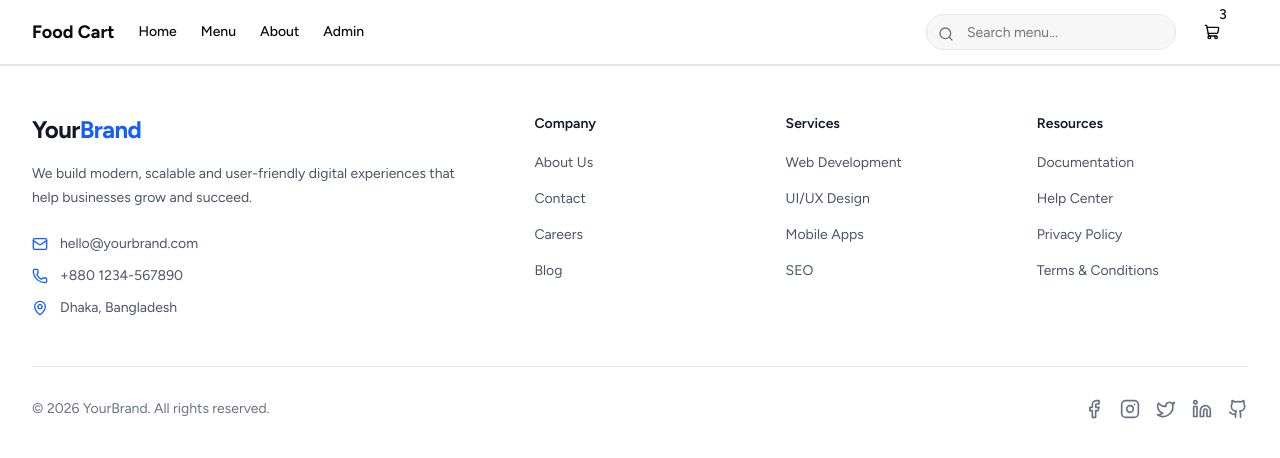
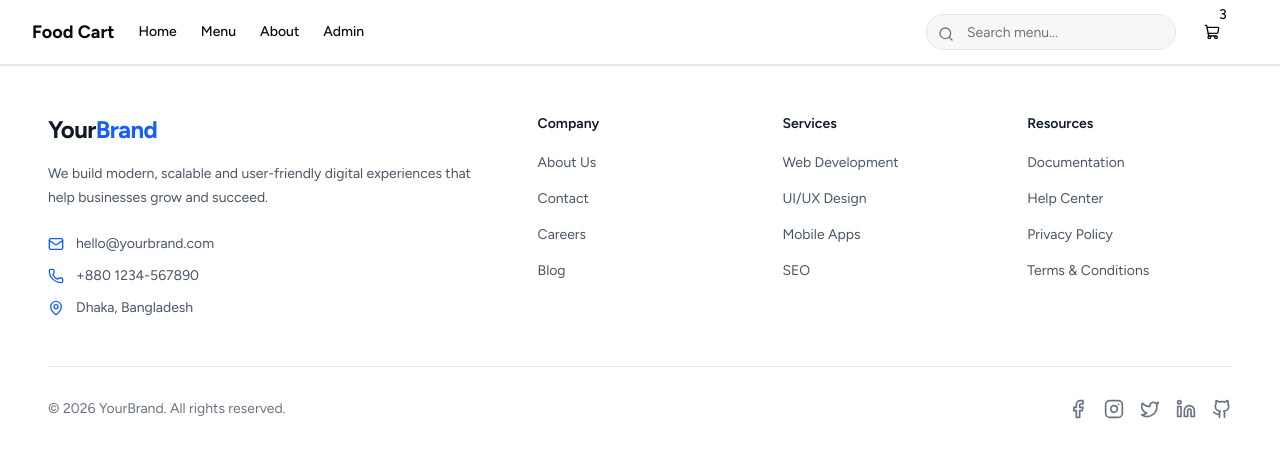
Before and after one commit to aftabuddin007/prizma-postgreSQL-project, a Next.js app: page / in a window 1280 px wide. Shown: the top 458 px of the page. Built offline with nearby package versions, Linux system fonts and the light colour scheme.

Commit message:
add padding for fixing footer

```diff
--- a/src/components/Footer.tsx
+++ b/src/components/Footer.tsx
@@ -35,7 +35,7 @@ const footerLinks = {
 
 export default function Footer() {
   return (
-    <footer className="border-t border-gray-200 bg-white">
+    <footer className="border-t px-4 border-gray-200 bg-white">
       <div className="mx-auto max-w-7xl px-6 py-12 lg:px-8">
 
         {/* Main Footer */}
```
